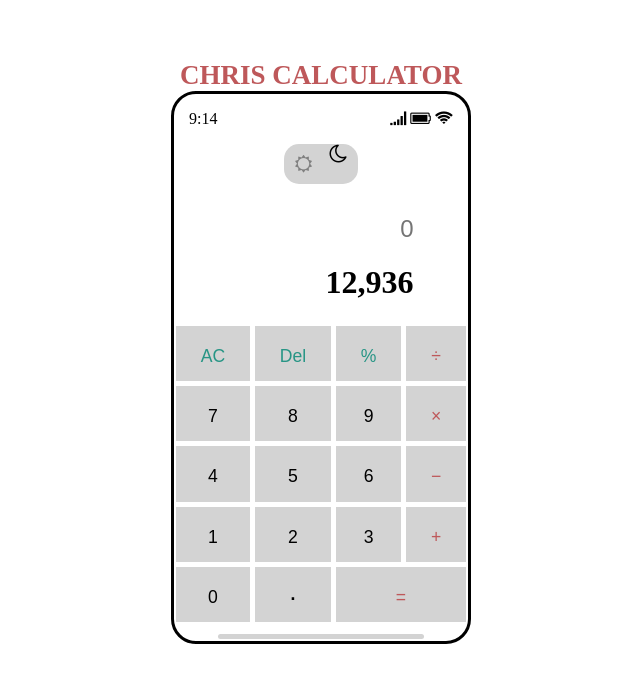
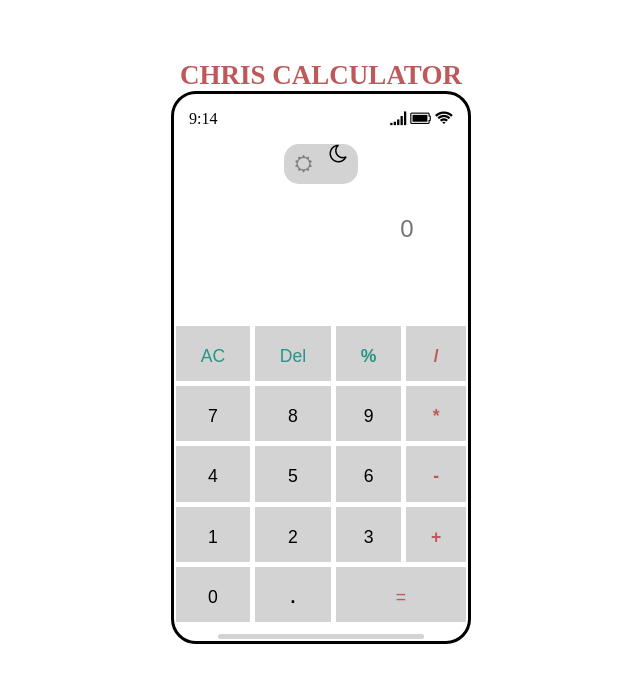
Before and after one commit to Ugochrist13/calculator, a plain HTML site: page index.html in a window 1280 px wide. Both pictures are taken after a click on the button "AC". Shown: the whole page, without its empty margins (319-959 px from the left). Drawn offline with Linux system fonts and the light colour scheme.

Commit message:
finished adding functionalities to the calculator

```diff
--- a/index.html
+++ b/index.html
@@ -32,27 +32,27 @@
             </div>
             <div class="inp">
                 <input type="text" class="display" placeholder="0">
-                <div class="ans">12,936</div>
+                <div class="ans"></div>
             </div>
             <div class="grid">
                 <div class="green"><button class="greenb clear">AC</button></div>
                 <div class="green"><button class="greenb del" >Del</button></div>
                 <div class="green"><button class="greenb oprtrs">%</button></div>
-                <div class="red"><button class="redb oprtrs" >&div;</button></div>
+                <div class="red"><button class="redb oprtrs" >/</button></div>
                 <div class="white"><button class="white inps" >7</button></div>
                 <div class="white"><button class="white inps" >8</button></div>
                 <div class="white"><button class="white inps">9</button></div>
-                <div class="red"><button class="redb oprtrs" >&times;</button></div>
+                <div class="red"><button class="redb oprtrs" >*</button></div>
                 <div class="white"><button class="white inps" >4</button></div>
                 <div class="white"><button class="white inps" >5</button></div>
                 <div class="white"><button class="white inps" >6</button></div>
-                <div class="red"><button class="redb oprtrs">&minus;</button></div>
+                <div class="red"><button class="redb oprtrs">-</button></div>
                 <div class="white"><button class="white inps" >1</button></div>
                 <div class="white"><button class="white inps" >2</button></div>
                 <div class="white"><button class="white inps" >3</button></div>
                 <div class="red"><button class="redb oprtrs">+</button></div>
                 <div class="white"><button class="white inps">0</button></div>
-                <div class="white" id="dot"><button class = "white inps" >.</button></div>
+                <div class="white"><button class = "white inps  dot">.</button></div>
                 <div class="red" id = "equal"><button class="redb equal">&#x3D;</button></div>
             </div>
             <div class="bottm"><div class="slide"></div></div>
--- a/index.js
+++ b/index.js
@@ -5,7 +5,7 @@ const container = document.querySelector(".container");
 const timeNBar = document.querySelectorAll(".time, .bars");
 const lightCont = document.querySelector(".light-cont");
 const input = document.querySelector(".display");
-const ans = document.querySelectorAll(".ans");
+const ans = document.querySelector(".ans");
 const grid = document.querySelectorAll(".green, .red, .white");
 const buttns = document.querySelectorAll(".white");
 const colButtns = document.querySelectorAll(".redb, .greenb");
@@ -94,13 +94,16 @@ if (theme == true) {
 
 btns.forEach(function(btn){
     btn.addEventListener("click", function(){
+        ans.innerText = ""
         input.value += btn.innerText
     })
 })
 
 optrs.forEach(function(btn){
     btn.addEventListener("click", function(){
-        input.value += btn.innerText
+        if(input.value != ""){
+            input.value += btn.innerText
+        }
     })
 })
 
@@ -181,6 +184,7 @@ sunButn.addEventListener("click", function(conts) {
 
 clear.addEventListener("click", function(){
     input.value = ""
+    ans.innerText = ""
 })
 
 del.addEventListener("click", function(){
@@ -191,11 +195,6 @@ del.addEventListener("click", function(){
 equal.addEventListener("click", function(){
     // pressed = 1;
         let soln = eval(input.value)
-        if(Number.isInteger(soln)){
-            ans.value = soln;
-            input.value = ""
-        }else{
-            ans.value = soln.toFixed(2);
-            input.value = ""
-        }
+        ans.innerText = soln;
+        input.value = ""
 })
--- a/style.css
+++ b/style.css
@@ -169,9 +169,9 @@ section {
 
 }
 
-#dot button{
-    font-weight: bolder;
-    transform: translateY(-3px);
+.dot, .oprtrs{
+    font-weight: 900;
+    font-size: 1.1em;
 }
 
 button:hover{
```
